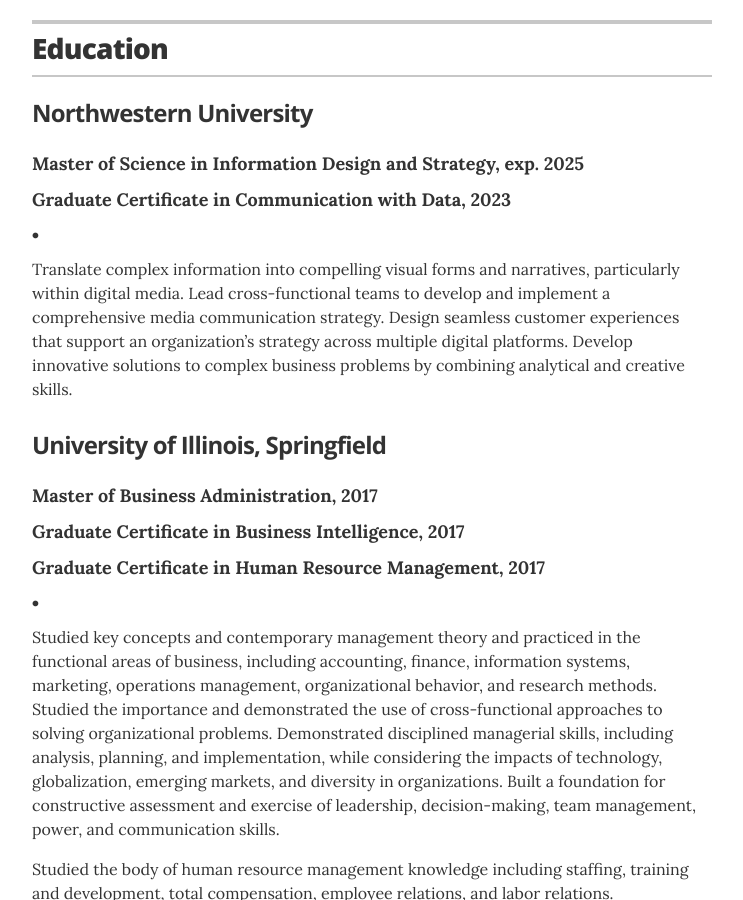
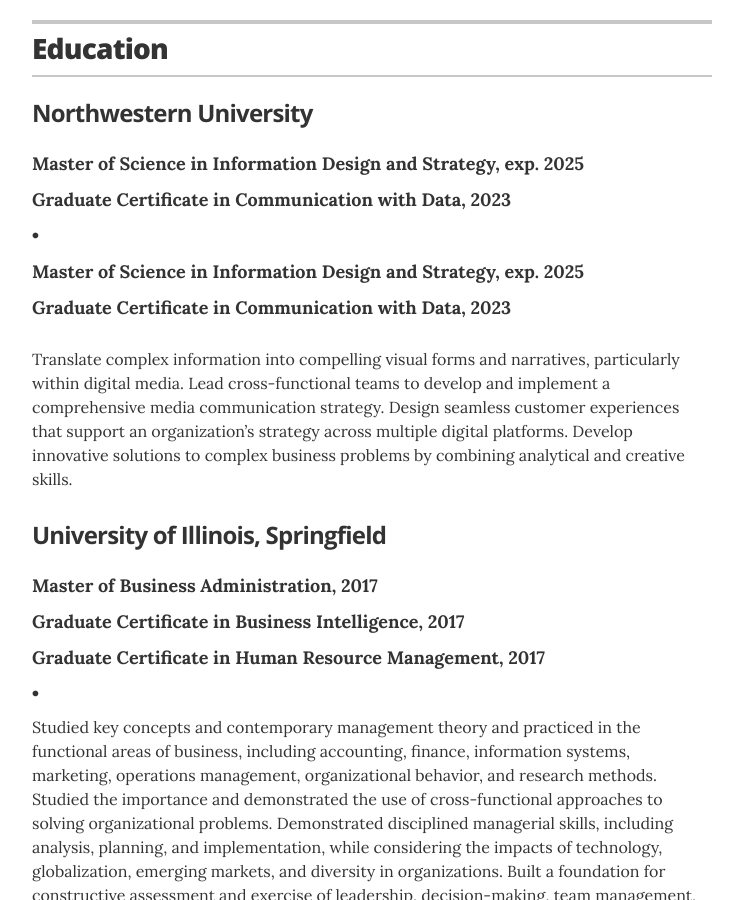
Before and after one commit to rchum/portfolio, a Jekyll site: the page built from index.html, in a window 1280 px wide and 900 px high, scrolled down 461 px. Shown: the whole window, without its empty margins (268-1011 px from the left). Built offline with Jekyll 4.4.1, drawn with Linux system fonts in a browser that asks for light colours.

Commit message:
Update education.yml

```diff
--- a/_data/education.yml
+++ b/_data/education.yml
@@ -1,7 +1,7 @@
 # Degree
 - degree: <p>Master of Science in Information Design and Strategy, exp. 2025</p><p class="small">Graduate Certificate in Communication with Data, 2023</p>
   uni: Northwestern University
-  #year: Cumulative GPA 3.82/4
+  year: <p>Master of Science in Information Design and Strategy, exp. 2025</p><p class="small">Graduate Certificate in Communication with Data, 2023</p>
   #award:
   summary:
     Translate complex information into compelling visual forms and narratives, particularly within digital media.
```
